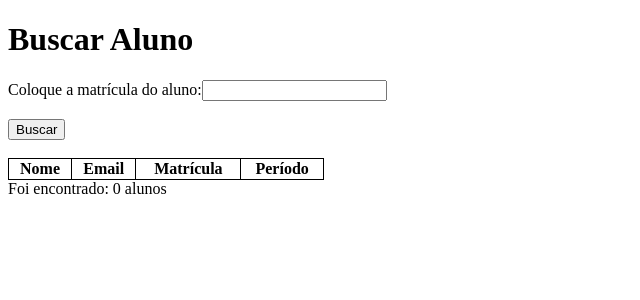
After one commit to JotaBitt/CrudAlunoPhp, a PHP site: page /buscarAluno.php in a window 1280 px wide. The commit adds this page. Shown: the top 300 px of the page, without its empty margins (0-640 px from the left). Run offline with PHP 8.4, Linux system fonts and the light colour scheme; lists and menus that the app fills with data are empty.

Commit message:
buscar Aluno concluído
Buscando um aluno dado um arquivo com informações e exibindo com php.

```diff
--- /dev/null
+++ b/alunos.txt
@@ -0,0 +1,2 @@
+joao;joao@gmail.com;145;3
+Davi;davi@gmail.com;142;5
--- /dev/null
+++ b/buscarAluno.php
@@ -0,0 +1,90 @@
+<?php
+    $nome = "";
+    $email = "";
+    $periodo = "";
+    $matricula = "";
+
+    $busca = 0;
+
+    $arqAluno = fopen ("alunos.txt", "r")  or die ("Erro ao ler arquivo.");
+    $linhas[] = fgets($arqAluno);
+
+    $i=0;
+?>
+
+<!DOCTYPE html>
+<html lang="pt-br">
+    <head>
+        <meta charset="UTF-8">
+        <meta name="viewport" content="width=device-width, initial-scale=1.0">
+        <title>Buscar aluno</title>
+
+        <style>
+            table, th, tr, td {
+                border: 1px solid black;
+                border-collapse: collapse;
+            }
+
+            table {
+                width: 25%;
+            }
+
+            td {
+                text-align: center;
+            }
+
+        </style>
+    </head>
+    <body>
+        <h1>Buscar Aluno</h1>
+        <form action="buscarAluno.php" method="POST">
+            Coloque a matrícula do aluno:<input type="number" name="matricula">
+            <br><br>
+            <input type="submit" value="Buscar">
+        </form>
+        <br>
+        <table>
+            <thead>
+                <tr>
+                    <th>Nome</th>
+                    <th>Email</th>
+                    <th>Matrícula</th>
+                    <th>Período</th>
+                </tr>
+            </thead>
+
+<?php
+    if ($_SERVER['REQUEST_METHOD'] == 'POST') {
+        $termoPesquisa = $_POST['matricula'];
+
+        while (!feof($arqAluno)) {
+            $linhas[] = fgets($arqAluno);
+            $dados = explode(";", $linhas[$i]);
+            $matricula = $dados[2];
+
+            if ($termoPesquisa == $matricula) {
+                $nome = $dados[0];
+                $email = $dados[1];
+                $periodo = $dados[3];
+
+                $busca = 1;
+
+                echo "<tr>";
+                echo "<td>". $nome ."</td>";
+                echo "<td>". $email ."</td>";
+                echo "<td>". $matricula ."</td>";
+                echo "<td>". $periodo ."</td>";
+                echo "</tr>";
+
+                $busca = 1;
+            }
+            $i++;
+        }
+        fclose ($arqAluno);
+    }
+
+?>
+        </table>
+        <?php echo "Foi encontrado: " . $busca . " alunos" ?>
+    </body>
+</html>
--- a/index.php
+++ b/index.php
@@ -1,4 +1,4 @@
-    <?php
+<?php
       $msg="";
         error_reporting(0);
 
@@ -21,7 +21,6 @@
             }
 
     ?>
-
 
 <!DOCTYPE html>
 <html lang="pt-br">
```
Also changed, not shown: listarAluno.php (+7 -1 lines).
